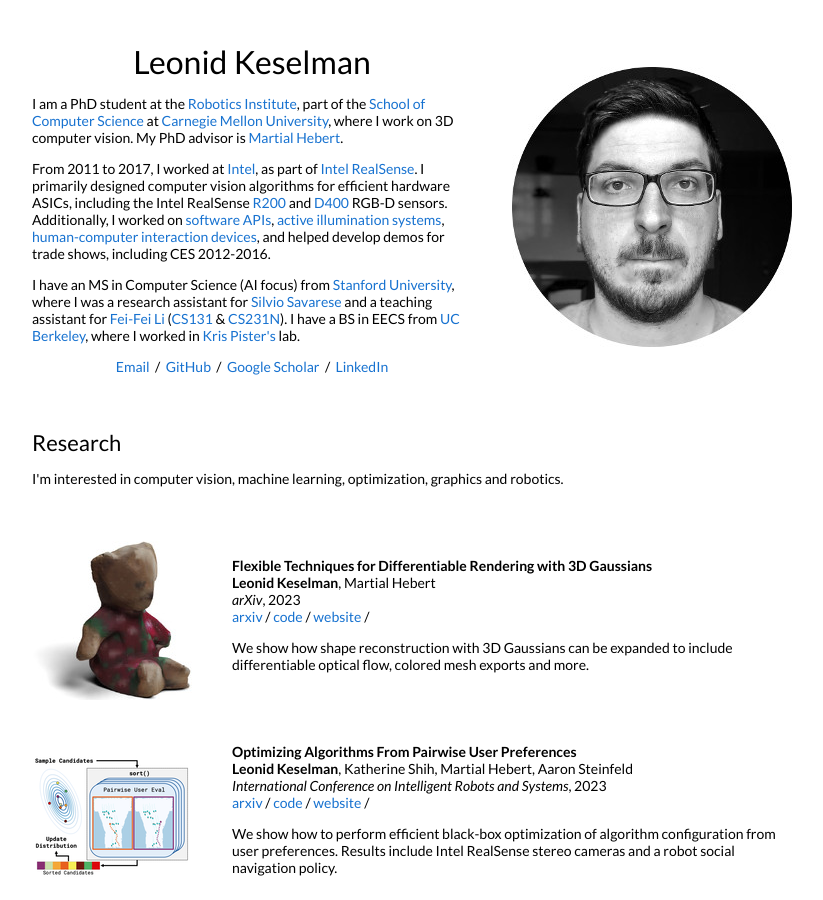
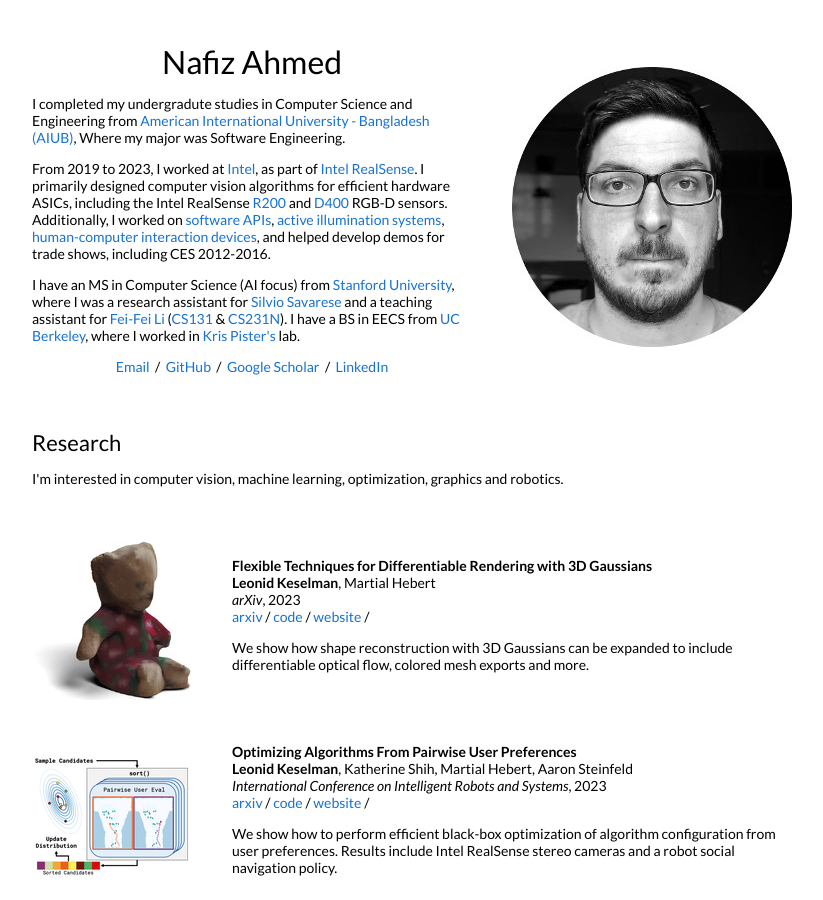
Before and after one commit to Nafishsy/nafishsy.github.io, a Jekyll site: the page built from _posts/2023-08-28-3dgaussians.markdown, in a window 1280 px wide and 900 px high. Shown: the whole window, without its empty margins (228-1051 px from the left). Built offline with Jekyll 4.4.1, drawn with Linux system fonts in a browser that asks for light colours.

Commit message:
Update default.html

```diff
--- a/_layouts/default.html
+++ b/_layouts/default.html
@@ -32,12 +32,12 @@
           <tr style="padding:0px">
             <td style="padding:2.5%;width:60%;vertical-align:middle">
               <h1>
-                Leonid Keselman
+                Nafiz Ahmed
               </h1>
-              <p>I am a PhD student at the <a href="https://www.ri.cmu.edu/">Robotics Institute</a>, part of the <a href="https://www.scs.cmu.edu/">School of Computer Science</a> at <a href="https://www.cmu.edu/">Carnegie Mellon University</a>, where I work on 3D computer vision. My PhD advisor is <a href="http://www.cs.cmu.edu/~hebert/">Martial Hebert</a>.
+              <p>I completed my undergradute studies in Computer Science and Engineering from <a href="https://www.aiub.edu/">American International University - Bangladesh (AIUB)</a>, Where my major was Software Engineering.
               </p>
               <p>
-                From 2011 to 2017, I worked at <a href="https://www.intel.com">Intel</a>, as part of <a href="https://www.intelrealsense.com/">Intel RealSense</a>. I primarily designed computer vision algorithms for efficient hardware ASICs, including the Intel RealSense <a href="https://software.intel.com/en-us/articles/realsense-r200-camera">R200</a> and <a href="https://software.intel.com/en-us/realsense/d400">D400</a> RGB-D sensors. Additionally, I worked on <a href="https://github.com/IntelRealSense/librealsense">software APIs</a>, <a href="https://patents.google.com/patent/US9992474B2">active illumination systems</a>, <a href="https://patents.google.com/patent/US9304597">human-computer interaction devices</a>, and helped develop demos for trade shows, including CES 2012-2016.
+                From 2019 to 2023, I worked at <a href="https://www.intel.com">Intel</a>, as part of <a href="https://www.intelrealsense.com/">Intel RealSense</a>. I primarily designed computer vision algorithms for efficient hardware ASICs, including the Intel RealSense <a href="https://software.intel.com/en-us/articles/realsense-r200-camera">R200</a> and <a href="https://software.intel.com/en-us/realsense/d400">D400</a> RGB-D sensors. Additionally, I worked on <a href="https://github.com/IntelRealSense/librealsense">software APIs</a>, <a href="https://patents.google.com/patent/US9992474B2">active illumination systems</a>, <a href="https://patents.google.com/patent/US9304597">human-computer interaction devices</a>, and helped develop demos for trade shows, including CES 2012-2016.
               </p>
               <p>
                 I have an MS in Computer Science (AI focus) from <a href="http://cs.stanford.edu">Stanford University</a>, where I was a research assistant for <a href="http://svl.stanford.edu/">Silvio Savarese</a> and a teaching assistant for <a href="http://svl.stanford.edu/">Fei-Fei Li</a> (<a href="http://vision.stanford.edu/teaching/cs131_fall1617/">CS131</a> & <a href="http://cs231n.stanford.edu/2017/">CS231N</a>). I have a BS in EECS from <a href="http://www.eecs.berkeley.edu/">UC Berkeley</a>, where I worked in <a href="https://people.eecs.berkeley.edu/~pister/">Kris Pister's</a> lab.
```
